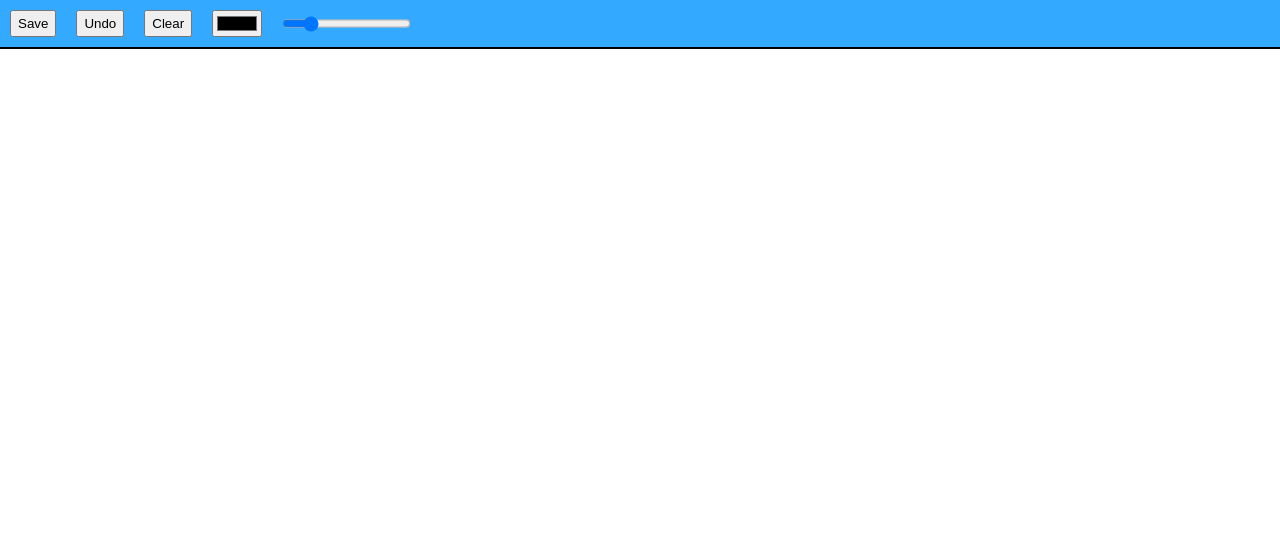
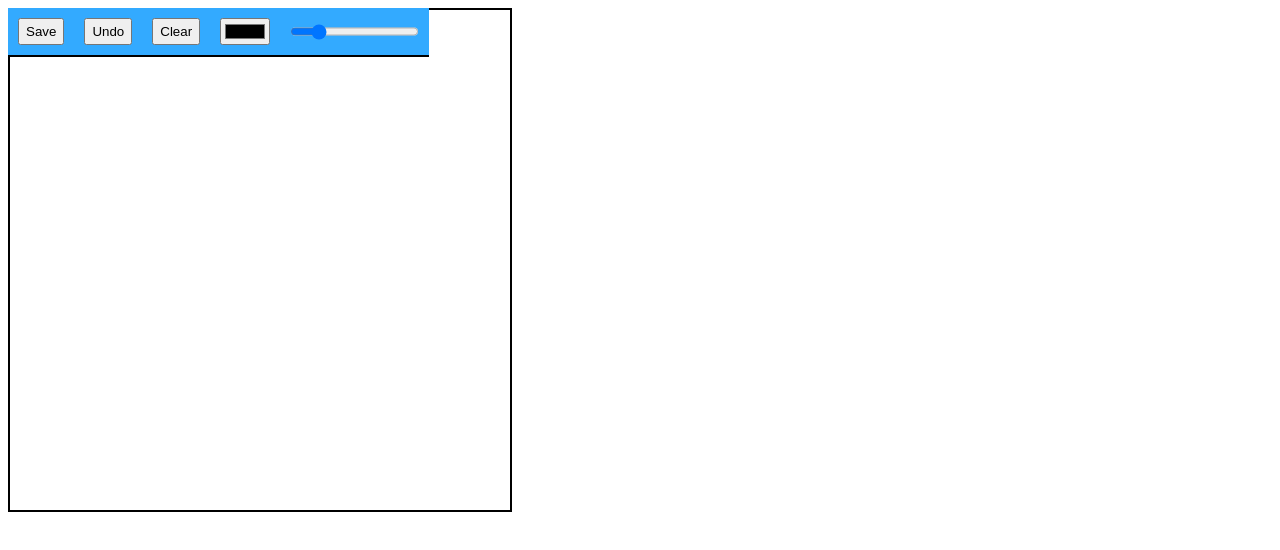
Before and after one commit to matt-t/Multiplayer-DrawingBoard, a website: page public/index.html in a window 1280 px wide. Drawn offline with nearby package versions, Linux system fonts and the light colour scheme.

Commit message:
Minimized Drawing Board

```diff
--- a/public/app.css
+++ b/public/app.css
@@ -1,14 +1,9 @@
-body {
-    margin: 0;
-}
-
 .top-bar {
     display: flex;
     flex-direction: row;
     background-color: #3af;
     border-bottom: 2px solid black;
     position: absolute;
-    width: 100%;
 }
 
 .top-bar * {
@@ -17,4 +12,5 @@ body {
 
 #draw {
     display: block;
+    border: 2px solid black;
 }
--- a/public/app.js
+++ b/public/app.js
@@ -28,10 +28,6 @@ function redraw () {
 
 function init () {
     canvas = $('#draw');
-    canvas.attr({
-        width: window.innerWidth,
-        height: window.innerHeight,
-    });
     ctx = canvas[0].getContext('2d');
 
     function mouseEvent (e) {
--- a/public/index.html
+++ b/public/index.html
@@ -16,7 +16,10 @@
             <input type="range" id="brush-size" min="1" max="50" value="10">
         </div>
 
-        <canvas id="draw"></canvas>
+        <div>
+            <canvas id="draw" width="500" height="500"></canvas>
+        </div>
+
 
         <script src="//ajax.googleapis.com/ajax/libs/jquery/3.1.0/jquery.min.js"></script>
         <script src="app.js"></script>
```
Also changed, not shown: 1 other file.
